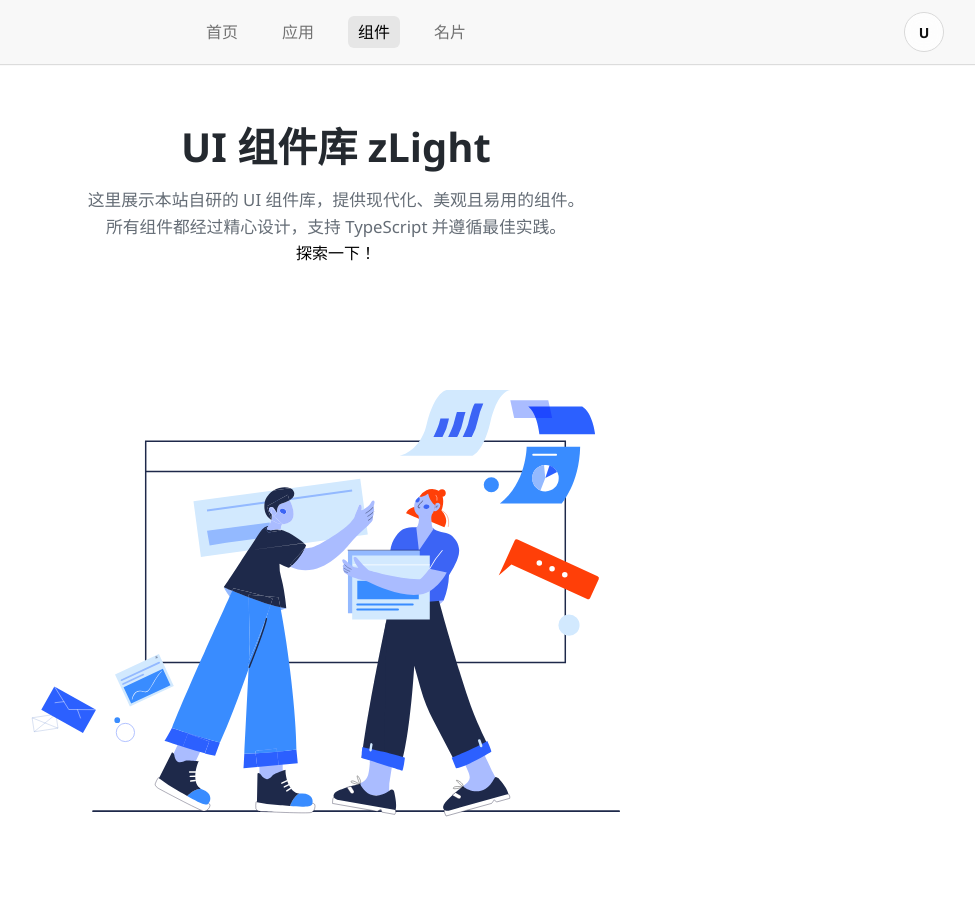
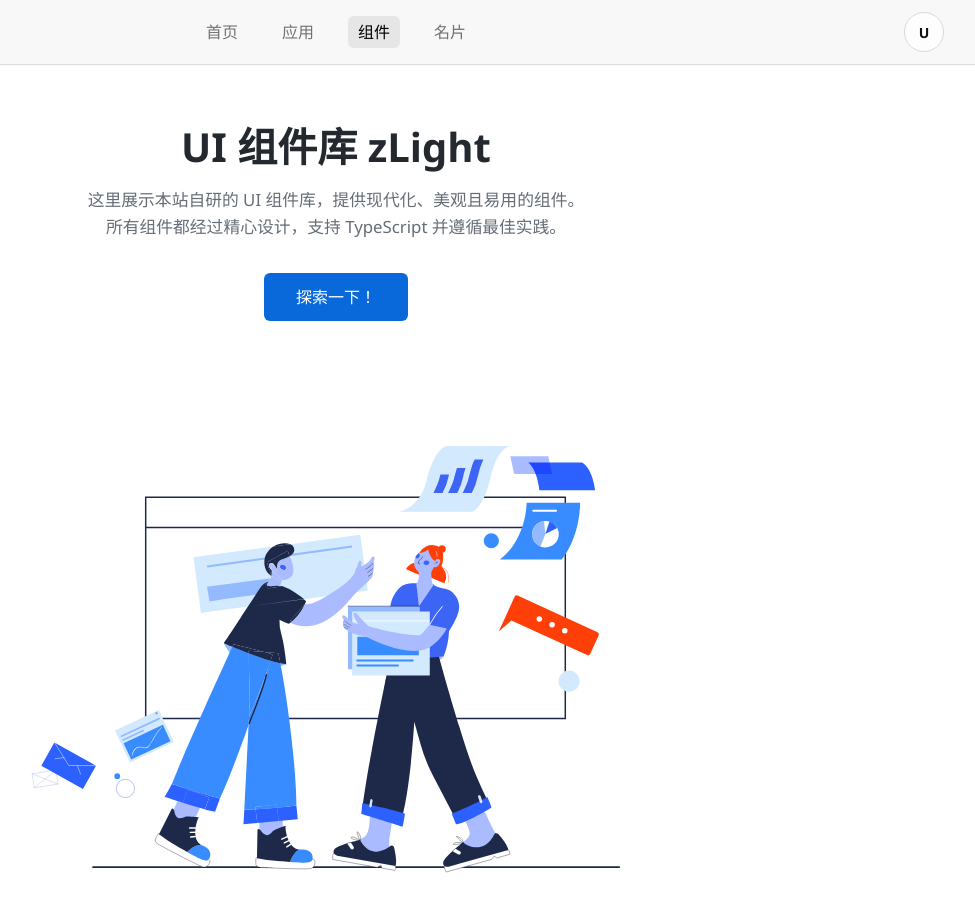
Before and after one commit to UnderHear-tools/UnderHear-Web, a Vue app in the folder UnderHear-frontend/: page /component in a window 1280 px wide. Shown: the top 912 px of the page, without its empty margins (304-1279 px from the left). Built offline with nearby package versions, Linux system fonts and the light colour scheme.

Commit message:
优化组件页的探索一下样式

```diff
--- a/UnderHear-frontend/src/module/components/views/components.vue
+++ b/UnderHear-frontend/src/module/components/views/components.vue
@@ -36,6 +36,19 @@ import { zContainer } from '@/components/z-ui/container/zContainer'
   margin: 0 auto;
 }
 
+.link {
+  display: inline-block;
+  margin-top: 2rem;
+  padding: 0.75rem 2rem;
+  background-color: var(--font-blue);
+  color: #ffffff;
+  border-radius: 6px;
+}
+
+.link:hover {
+  background-color: #0860ca;
+}
+
 .components-preview {
   margin: 0 auto;
   width: 800px;
```
